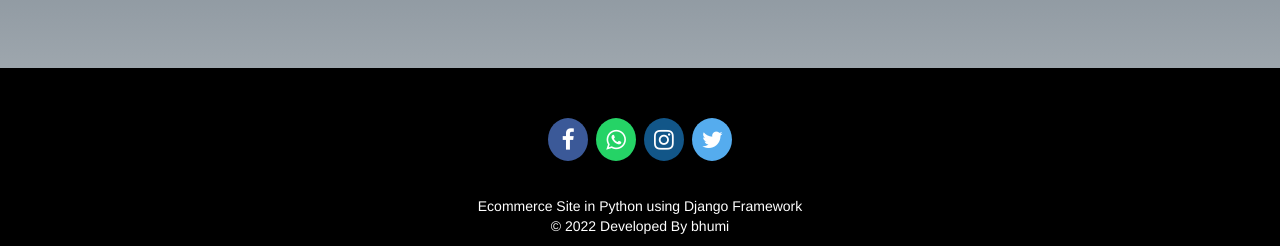
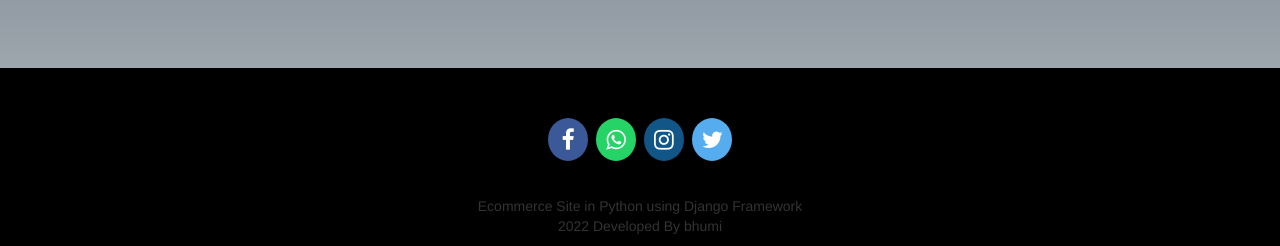
Before and after one commit to bhoomigaheja/ecom_web_app, a Django app: page /adminlogin in a window 1280 px wide. Shown: the part 579-825 px from the top of the page. Run offline with Django 3.2, Linux system fonts and the light colour scheme; some libraries are stand-ins or nearby versions.

Commit message:
first commit

```diff
--- a/templates/ecom/footer.html
+++ b/templates/ecom/footer.html
@@ -75,9 +75,9 @@
   <div class="container">
     <div class="row">
       <div class="col-md-12 col-sm-12">
-        <div style="color:#ffffff;" class="footer-copyright">
+        <div style="color:#ffffff;"></div>
           <p>Ecommerce Site in Python using Django Framework<br>
-            &copy; 2022 Developed By bhumi </p>
+           2022 Developed By bhumi </p>
         </div>
       </div>
     </div>
```
